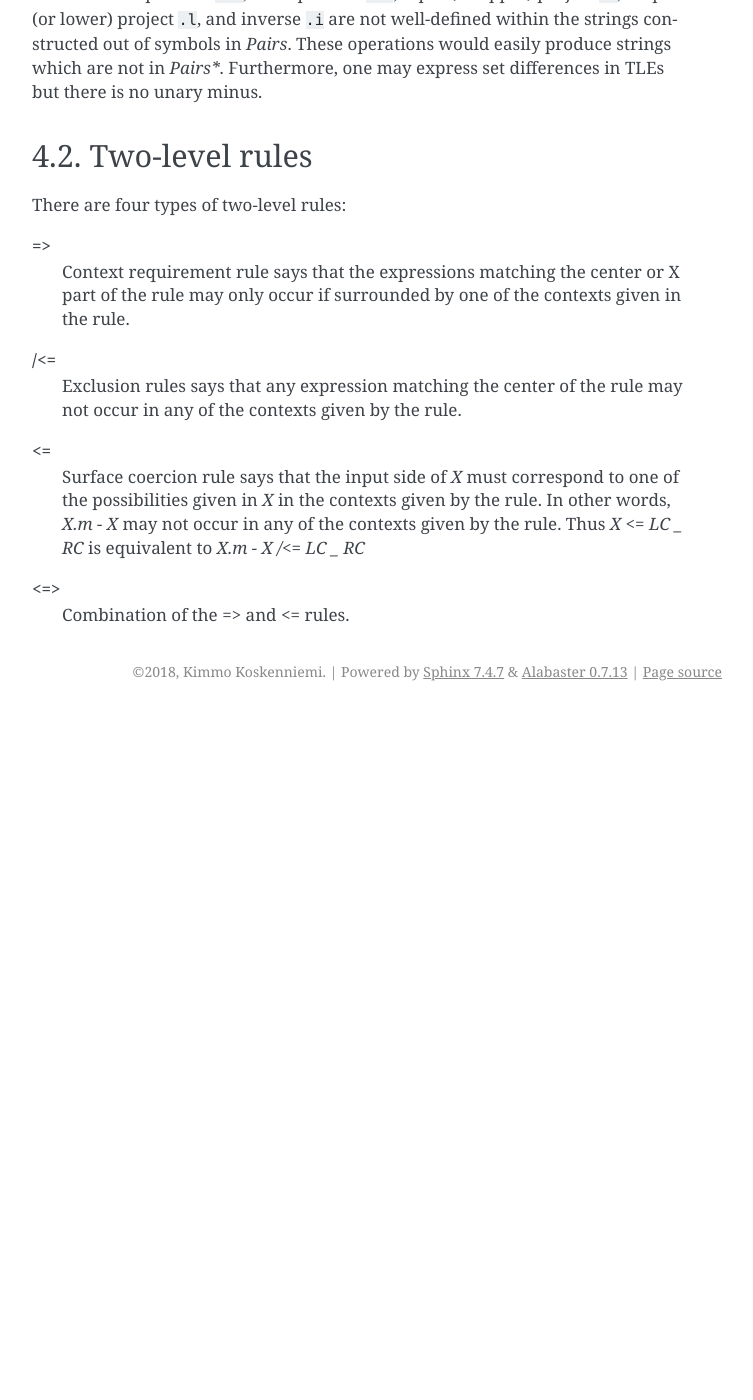
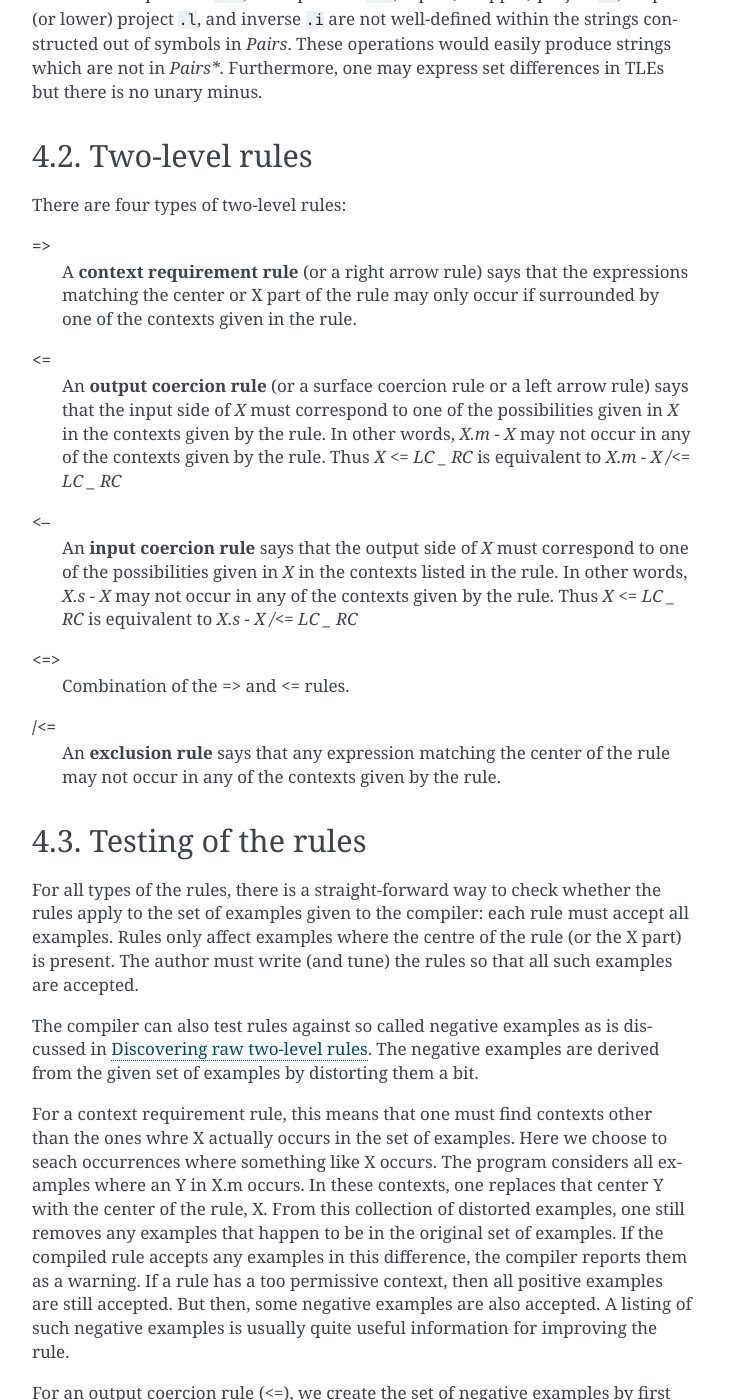
Before and after one commit to koskenni/pytwolc, a Sphinx documentation site: the page built from docs/formalism.rst, in a window 1280 px wide and 1400 px high, scrolled down 4080 px. Shown: the whole window, without its empty margins (388-1141 px from the left). Built offline with Sphinx 7.4.7, drawn with Linux system fonts in a browser that asks for light colours; before the commit the page ends 4791 px from its top, so only the background shows below that; some of the changed text lies outside the part shown.

Commit message:
new rule type <-- documented

```diff
--- a/docs/formalism.rst
+++ b/docs/formalism.rst
@@ -117,13 +117,31 @@ Two-level rules
 There are four types of two-level rules:
 
 **=>**
-    Context requirement rule says that the expressions matching the center or X part of the rule may only occur if surrounded by one of the contexts given in the rule.
-
-**/<=**
-    Exclusion rules says that any expression matching the center of the rule may not occur in any of the contexts given by the rule.
+    A **context requirement rule** (or a right arrow rule) says that the expressions matching the center or X part of the rule may only occur if surrounded by one of the contexts given in the rule.
 
 **<=**
-    Surface coercion rule says that the input side of *X* must correspond to one of the possibilities given in *X* in the contexts given by the rule.  In other words, *X.m - X* may not occur in any of the contexts given by the rule.  Thus *X <= LC _ RC* is equivalent to *X.m - X /<= LC _ RC*
+    An **output coercion rule** (or a surface coercion rule or a left arrow rule) says that the input side of *X* must correspond to one of the possibilities given in *X* in the contexts given by the rule.  In other words, *X.m - X* may not occur in any of the contexts given by the rule.  Thus *X <= LC _ RC* is equivalent to *X.m - X /<= LC _ RC*
+
+**<--**
+    An **input coercion rule** says that the output side of *X* must correspond to one of the possibilities given in *X* in the contexts listed in the rule.  In other words, *X.s - X* may not occur in any of the contexts given by the rule.  Thus *X <= LC _ RC* is equivalent to *X.s - X /<= LC _ RC*
 
 **<=>**
     Combination of the => and <= rules.
+
+**/<=**
+    An **exclusion rule** says that any expression matching the center of the rule may not occur in any of the contexts given by the rule.
+
+
+--------------------
+Testing of the rules
+--------------------
+
+For all types of the rules, there is a straight-forward way to check whether the rules apply to the set of examples given to the compiler:  each rule must accept all examples.  Rules only affect examples where the centre of the rule (or the X part) is present.  The author must write (and tune) the rules so that all such examples are accepted.
+
+The compiler can also test rules against so called negative examples as is discussed in :doc:`twdiscov`.  The negative examples are derived from the given set of examples by distorting them a bit.
+
+For a context requirement rule, this means that one must find contexts other than the ones whre X actually occurs in the set of examples.  Here we choose to seach occurrences where something like X occurs.  The program considers all examples where an Y in X.m occurs.  In these contexts, one replaces that center Y with the center of the rule, X.  From this collection of distorted examples, one still removes any examples that happen to be in the original set of examples.  If the compiled rule accepts any examples in this difference, the compiler reports them as a warning.  If a rule has a too permissive context, then all positive examples are still accepted.  But then, some negative examples are also accepted.  A listing of such negative examples is usually quite useful information for improving the rule.
+
+For an output coercion rule (<=), we create the set of negative examples by first finding all examples where X occurs, and replace them with all strings Y in X.m.  From the set of distorted examples we, again, subtract any examples which are in the original set of examples.  This difference is the set of negative examples for an output coercion rule.  The rule is expected to discard all such examples, and the compiler can list any negative example which the rule accepts.
+
+For an input coercion rule (<--) the building of negative examples is similar, but instead of using X.m one uses X.s.
```
